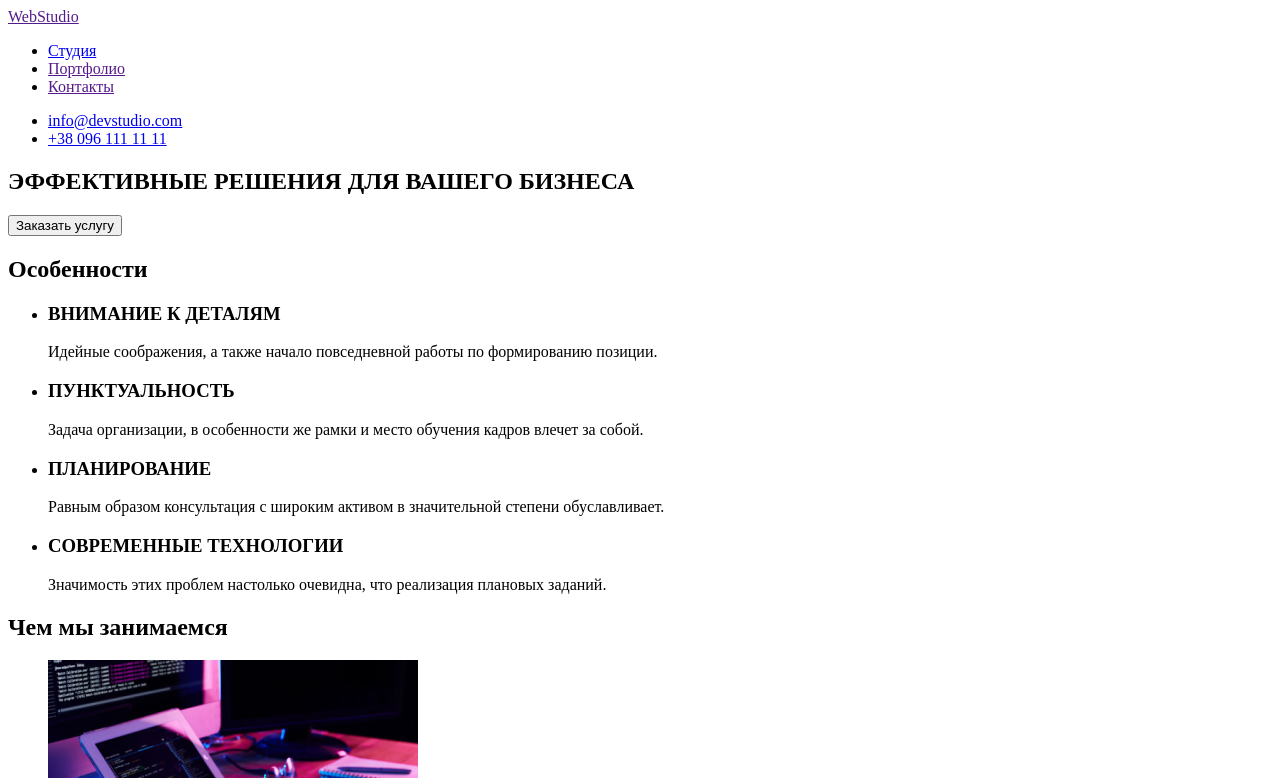
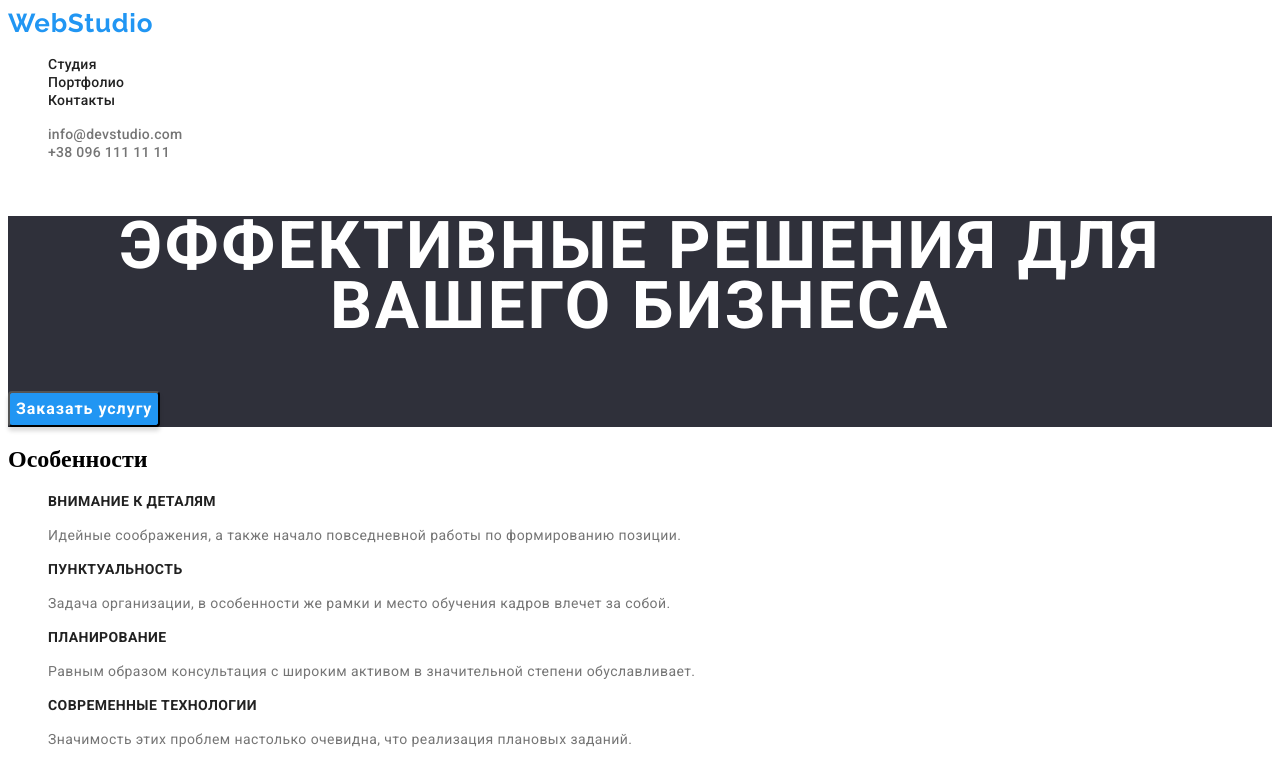
Before and after one commit to Anasta22/goit-markup-hw-02, a plain HTML site: page index.html in a window 1280 px wide. Shown: the top 778 px of the page. Drawn offline with Linux system fonts and the light colour scheme.

Commit message:
Add files via upload

```diff
--- /dev/null
+++ b/css/styles.css
@@ -0,0 +1,222 @@
+.link {
+    text-decoration: none;
+}
+
+.list {
+    list-style: none;
+}
+
+.logo {
+    font-family: 'Raleway';
+    font-style: normal;
+    font-weight: 700;
+    font-size: 26px;
+    line-height: 31px;
+    /* identical to box height */
+
+    letter-spacing: 0.03em;
+
+    color: #2196F3;
+}
+
+.menu-link {
+    font-family: 'Roboto';
+    font-style: normal;
+    font-weight: 500;
+    font-size: 14px;
+    line-height: 16px;
+    letter-spacing: 0.02em;
+
+    color: #212121;
+}
+.menu-link:hover,
+.menu-link:focus {
+font-family: 'Roboto';
+font-style: normal;
+font-weight: 500;
+font-size: 14px;
+line-height: 16px;
+letter-spacing: 0.02em;
+
+color: #2196F3;
+}
+
+.contact-phone-number {
+    font-family: 'Roboto';
+    font-style: normal;
+    font-weight: 500;
+    font-size: 14px;
+    line-height: 16px;
+    letter-spacing: 0.02em;
+
+    color: #757575;
+}
+
+.contact-phone-number:hover,
+.contact-phone-number:focus {
+    font-family: 'Roboto';
+    font-style: normal;
+    font-weight: 500;
+    font-size: 14px;
+    line-height: 16px;
+    letter-spacing: 0.02em;
+
+    color: #2196F3;
+}
+
+.header-mail {
+    font-family: 'Roboto';
+    font-style: normal;
+    font-weight: 500;
+    font-size: 14px;
+    line-height: 16px;
+    letter-spacing: 0.02em;
+
+    color: #757575;
+}
+
+.modal-btn {
+    font-family: 'Roboto';
+    font-style: normal;
+    font-weight: 700;
+    font-size: 16px;
+    line-height: 30px;
+    /* identical to box height, or 188% */
+
+    display: flex;
+    align-items: center;
+    text-align: center;
+    letter-spacing: 0.06em;
+
+    color: #FFFFFF;
+    background: #2196F3;
+    box-shadow: 0px 4px 4px rgba(0, 0, 0, 0.15);
+    border-radius: 4px;
+}
+
+.modal-btn:hover,
+.modal-btn:focus {
+    font-family: 'Roboto';
+    font-style: normal;
+    font-weight: 700;
+    font-size: 16px;
+    line-height: 30px;
+    /* identical to box height, or 188% */
+
+    display: flex;
+    align-items: center;
+    text-align: center;
+    letter-spacing: 0.06em;
+
+    color: #FFFFFF;
+    background: #188CE8;
+    box-shadow: 0px 4px 4px rgba(0, 0, 0, 0.15);
+    border-radius: 4px;
+}
+
+.main-phrase {
+    font-family: 'Roboto';
+    font-style: normal;
+    font-weight: 900;
+    font-size: 44px;
+    line-height: 60px;
+    /* or 136% */
+
+    text-align: center;
+    letter-spacing: 0.06em;
+    text-transform: uppercase;
+
+    color: #FFFFFF;
+    background: #2F303A;
+}
+
+.features-header {
+    font-family: 'Roboto';
+    font-style: normal;
+    font-weight: 700;
+    font-size: 14px;
+    line-height: 16px;
+    letter-spacing: 0.03em;
+    text-transform: uppercase;
+
+    color: #212121;
+}
+
+.features-descrip {
+    font-family: 'Roboto';
+    font-style: normal;
+    font-weight: 400;
+    font-size: 14px;
+    line-height: 24px;
+    /* or 171% */
+
+    letter-spacing: 0.03em;
+
+    color: #757575;
+}
+
+.our-service {
+    font-family: 'Roboto';
+    font-style: normal;
+    font-weight: 700;
+    font-size: 36px;
+    line-height: 42px;
+    text-align: center;
+    letter-spacing: 0.03em;
+
+    color: #212121;
+}
+
+.back-pic {
+    background: #FFFFFF;
+    /* material shadow v1 */
+
+    box-shadow: 0px 1px 3px rgba(0, 0, 0, 0.12),
+    0px 1px 1px rgba(0, 0, 0, 0.14),
+    0px 2px 1px rgba(0, 0, 0, 0.2);
+    border-radius: 0px 0px 4px 4px;
+    background: url(4853.jpg);
+    border-radius: 0px;
+}
+
+.surname-team {
+    font-family: 'Roboto';
+    font-style: normal;
+    font-weight: 500;
+    font-size: 16px;
+    line-height: 19px;
+    /* identical to box height */
+
+    text-align: center;
+    letter-spacing: 0.03em;
+
+    color: #212121;
+}
+
+.position-team {
+    font-family: 'Roboto';
+    font-style: normal;
+    font-weight: 400;
+    font-size: 16px;
+    line-height: 19px;
+    /* identical to box height */
+
+    text-align: center;
+    letter-spacing: 0.03em;
+
+    color: #757575;
+}
+
+.adress-map {
+font-family: 'Roboto';
+font-style: normal;
+font-weight: 400;
+font-size: 14px;
+line-height: 24px;
+/* or 171% */
+
+letter-spacing: 0.03em;
+
+color: #FFFFFF;
+background: #2F303A;
+}
--- a/index.html
+++ b/index.html
@@ -5,61 +5,66 @@
     <meta http-equiv="X-UA-Compatible" content="IE=edge">
     <meta name="viewport" content="width=device-width, initial-scale=1.0">
     <title>Вебстудия</title>
+    <link rel="preconnect" href="https://fonts.googleapis.com">
+    <link rel="preconnect" href="https://fonts.gstatic.com" crossorigin>
+    <link href="https://fonts.googleapis.com/css2?family=Raleway:wght@700&family=Roboto:wght@400;500;700&display=swap"
+        rel="stylesheet">
+    <link rel="stylesheet" href="./css/styles.css">
 </head>
 <body>
-    <header>
-        <nav>
-            <a href="" lang="en">WebStudio</a>
-            <ul>
-                <li>
-                    <a href="#about">Студия</a>
+    <header class="page-header">
+        <nav class="navigation">
+            <a class="logo link" href="" lang="en">WebStudio</a>
+            <ul class="menu list">
+                <li class="menu-item">
+                    <a class="menu-link link" href="#about">Студия</a>
                 </li>
-                <li>
-                    <a href="">Портфолио</a>
+                <li class="menu-item">
+                    <a class="menu-link link" href="">Портфолио</a>
                 </li>
-                <li>
-                    <a href="">Контакты</a>
+                <li class="menu-item">
+                    <a class="menu-link link" href="">Контакты</a>
                 </li>
             </ul>
         </nav>
-        <ul>
+        <ul class="list">
             <li>
-                <a href="mailto:info@devstudio.com">info@devstudio.com</a>
+                <a class="contact-phone-number link" href="mailto:info@devstudio.com">info@devstudio.com</a>
             </li>
             <li>
-                <a href="tel:+380961111111">+38 096 111 11 11</a>
+                <a class="header-mail link" href="tel:+380961111111">+38 096 111 11 11</a>
             </li>
         </ul>
     </header>
     <main>
-        <section>
+        <section class="main-phrase">
                 <h1>ЭФФЕКТИВНЫЕ РЕШЕНИЯ ДЛЯ ВАШЕГО БИЗНЕСА</h1>
-                <button type="button">Заказать услугу</button>
+                <button class="modal-btn" type="button">Заказать услугу</button>
         </section>
         <section>
             <h2>Особенности</h2>
-            <ul>
-                <li>
-                    <h3>ВНИМАНИЕ К ДЕТАЛЯМ</h3>
+            <ul class="list">
+                <li class="features-descrip">
+                    <h3 class="features-header">ВНИМАНИЕ К ДЕТАЛЯМ</h3>
                     <p>Идейные соображения, а также начало повседневной работы по формированию позиции.</p>
                 </li>
-                <li>
-                    <h3>ПУНКТУАЛЬНОСТЬ</h3>
+                <li class="features-descrip">
+                    <h3 class="features-header">ПУНКТУАЛЬНОСТЬ</h3>
                     <p>Задача организации, в особенности же рамки и место обучения кадров влечет за собой.</p>
                 </li>
-                <li>
-                    <h3>ПЛАНИРОВАНИЕ</h3>
+                <li class="features-descrip">
+                    <h3 class="features-header">ПЛАНИРОВАНИЕ</h3>
                     <p>Равным образом консультация с широким активом в значительной степени обуславливает.</p>
                 </li>
-                <li>
-                    <h3>СОВРЕМЕННЫЕ ТЕХНОЛОГИИ</h3>
+                <li class="features-descrip">
+                    <h3 class="features-header">СОВРЕМЕННЫЕ ТЕХНОЛОГИИ</h3>
                     <p>Значимость этих проблем настолько очевидна, что реализация плановых заданий.</p>
                 </li>
             </ul>
         </section>
         <section>
-            <h2>Чем мы занимаемся</h2>
-                <ul>
+            <h2 class="our-service">Чем мы занимаемся</h2>
+                <ul class="list">
                     <li>
                         <img src="./images/why/why-img-1.jpg" alt="печать на кавиатуре и планшет" width="370"
                             height="294" />
@@ -75,47 +80,47 @@
                 </ul>
         </section>
         <section id="about">
-            <h2>Наша команда</h2>
-                <ul>
+            <h2 class="our-service">Наша команда</h2>
+                <ul class="list">
                     <li>
-                        <img src="./images/team/team-img-1.jpg" alt="игорь демьяненко продакт менеджер" width="270"
+                        <img class="back-pic" src="./images/team/team-img-1.jpg" alt="игорь демьяненко продакт менеджер" width="270"
                             height="260" />
-                        <h3>Игорь демьяненко</h3>
+                        <h3 class="surname-team">Игорь демьяненко</h3>
                         <p>Product Designer</p>
                     </li>
                     <li>
-                        <img src="./images/team/team-img-2.jpg" alt="ольга репина фронтент менеджер" width="270"
+                        <img class="back-pic" src="./images/team/team-img-2.jpg" alt="ольга репина фронтент менеджер" width="270"
                             height="260" />
-                        <h3>Ольга Репина</h3>
+                        <h3 class="surname-team">Ольга Репина</h3>
                         <p>Frontend Developer</p>
                     </li>
                     <li>
-                        <img src="./images/team/team-img-3.jpg" alt="николай тарасов маркетинг" width="270"
+                        <img class="back-pic" src="./images/team/team-img-3.jpg" alt="николай тарасов маркетинг" width="270"
                             height="260" />
-                        <h3>Николай Тарасов</h3>
+                        <h3 class="surname-team">Николай Тарасов</h3>
                         <p>Marketing</p>
                     </li>
                     <li>
-                        <img src="./images/team/team-img-4.jpg" alt="михаил ермаков уи дезайнер" width="270"
+                        <img class="back-pic" src="./images/team/team-img-4.jpg" alt="михаил ермаков уи дезайнер" width="270"
                             height="260" />
-                        <h3>Михаил Ермаков</h3>
+                        <h3 class="surname-team">Михаил Ермаков</h3>
                         <p>UI Designer</p>
                     </li>
                 </ul>
         </section>
     </main>
     <footer>
-        <a href="" lang="en">WebStudio</a>
-        <address>
-            <ul>
+        <a class="logo link" href="" lang="en">WebStudio</a>
+        <address class="address-map">
+            <ul class="list">
                 <li>
                     <a href="">г. Киев, пр-т Леси Украинки,26</a>
                 </li>
                 <li>
-                    <a href="mailto:info@devstudio.com">info@devstudio.com</a>
+                    <a class="link" href="mailto:info@devstudio.com">info@devstudio.com</a>
                 </li>
                 <li>
-                    <a href="tel:+380961111111">+38 096 111 11 11</a>
+                    <a class="link" href="tel:+380961111111">+38 096 111 11 11</a>
                 </li>
             </ul>
         </address>
```
